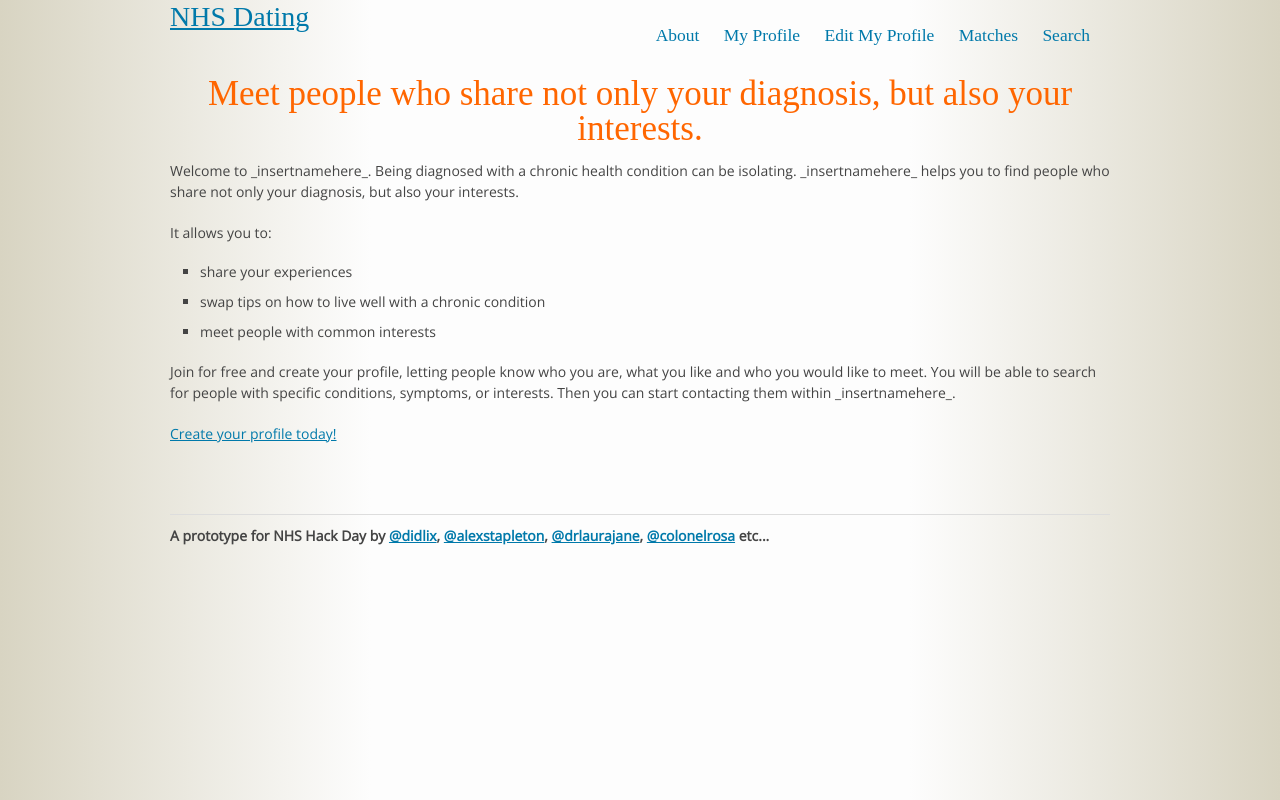
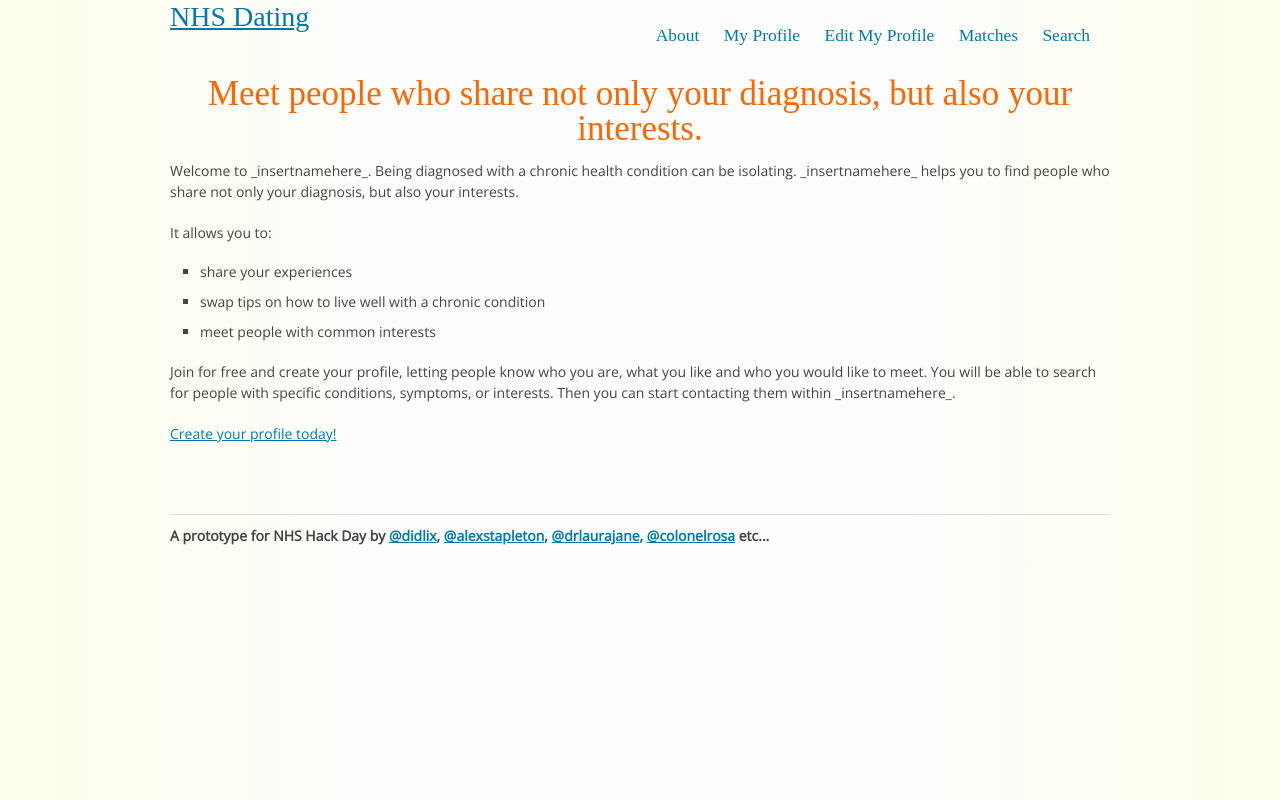
Before and after one commit to didlix/NHSHackDay-ChronicIllnessDating, a Django app: page / in a window 1280 px wide. Run offline with Django 3.2, Linux system fonts and the light colour scheme; parts of the project's set-up code (start-up, migrations or seed data) failed here and were passed over; some web fonts are replaced.

Commit message:
dem styles

```diff
--- a/nhsdating/nhshd/static/stylesheets/custom.css
+++ b/nhsdating/nhshd/static/stylesheets/custom.css
@@ -9,12 +9,12 @@
 }
 
 body {
-  background:-o-linear-gradient(left,#d8d4c2 0%,#fdfdfd 29%,#fdfdfd 71%,#d8d4c2 100%);
-  background:-ms-linear-gradient(left,#d8d4c2 0%,#fdfdfd 29%,#fdfdfd 71%,#d8d4c2 100%);
-  background:-moz-linear-gradient(left,#d8d4c2 0%,#fdfdfd 29%,#fdfdfd 71%,#d8d4c2 100%);
-  background:-webkit-gradient(linear,left top,right top,color-stop(0%,#d8d4c2),color-stop(29%,#fdfdfd),color-stop(71%,#fdfdfd),color-stop(100%,#d8d4c2));
-  background:-webkit-linear-gradient(left,#d8d4c2 0%,#fdfdfd 29%,#fdfdfd 71%,#d8d4c2 100%);
-  background:linear-gradient(to right,#d8d4c2 0%,#fdfdfd 29%,#fdfdfd 71%,#d8d4c2 100%);
+  background:-o-linear-gradient(left,#FFFFED 0%,#fdfdfd 30%,#fdfdfd 70%,#FFFFED 100%);
+  background:-ms-linear-gradient(left,#FFFFED 0%,#fdfdfd 30%,#fdfdfd 70%,#FFFFED 100%);
+  background:-moz-linear-gradient(left,#FFFFED 0%,#fdfdfd 30%,#fdfdfd 70%,#FFFFED 100%);
+  background:-webkit-gradient(linear,left top,right top,color-stop(0%,#FFFFED),color-stop 30%,#fdfdfd),color-stop(70%,#fdfdfd),color-stop(100%,#FFFFED));
+  background:-webkit-linear-gradient(left,#FFFFED 0%,#fdfdfd 30%,#fdfdfd 70%,#FFFFED 100%);
+  background:linear-gradient(to right,#FFFFED 0%,#fdfdfd 30%,#fdfdfd 70%,#FFFFED 100%);
 }
 
 h1, h2, h3, h4, h5, h6, span, nav ul li a  {
```
